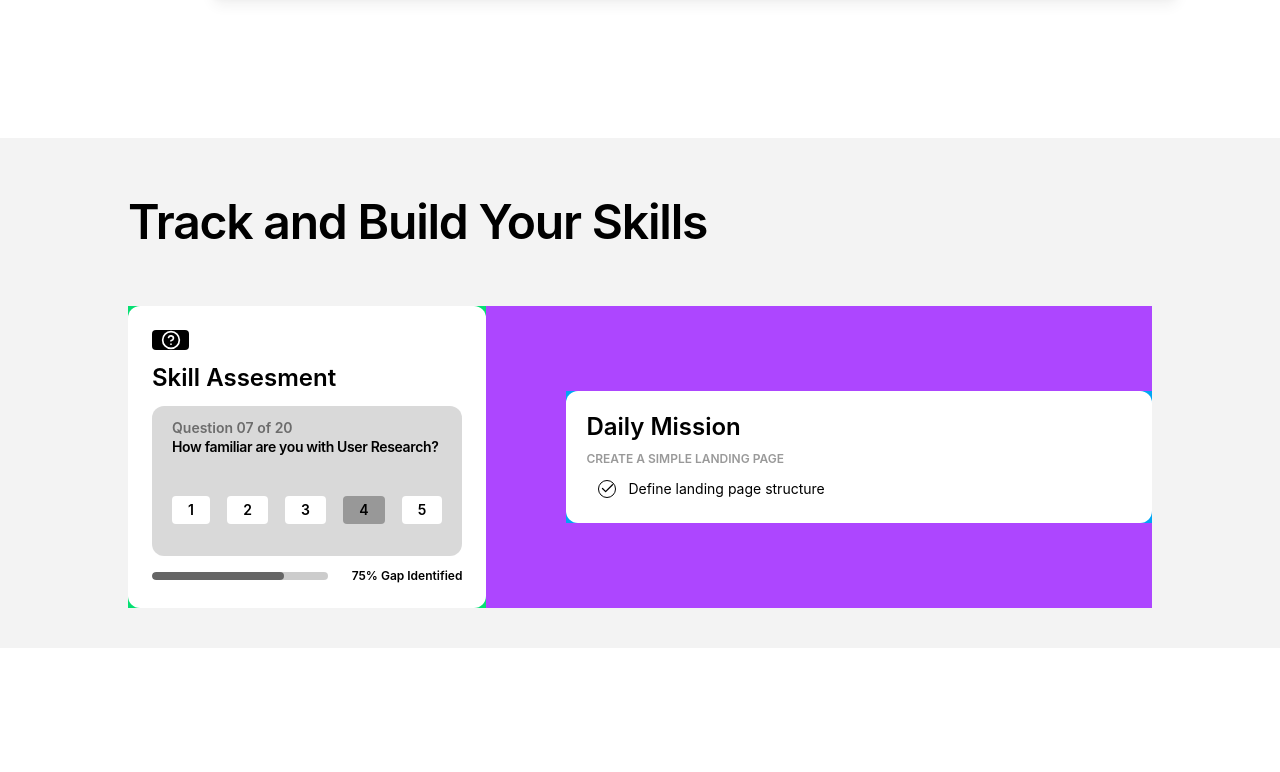
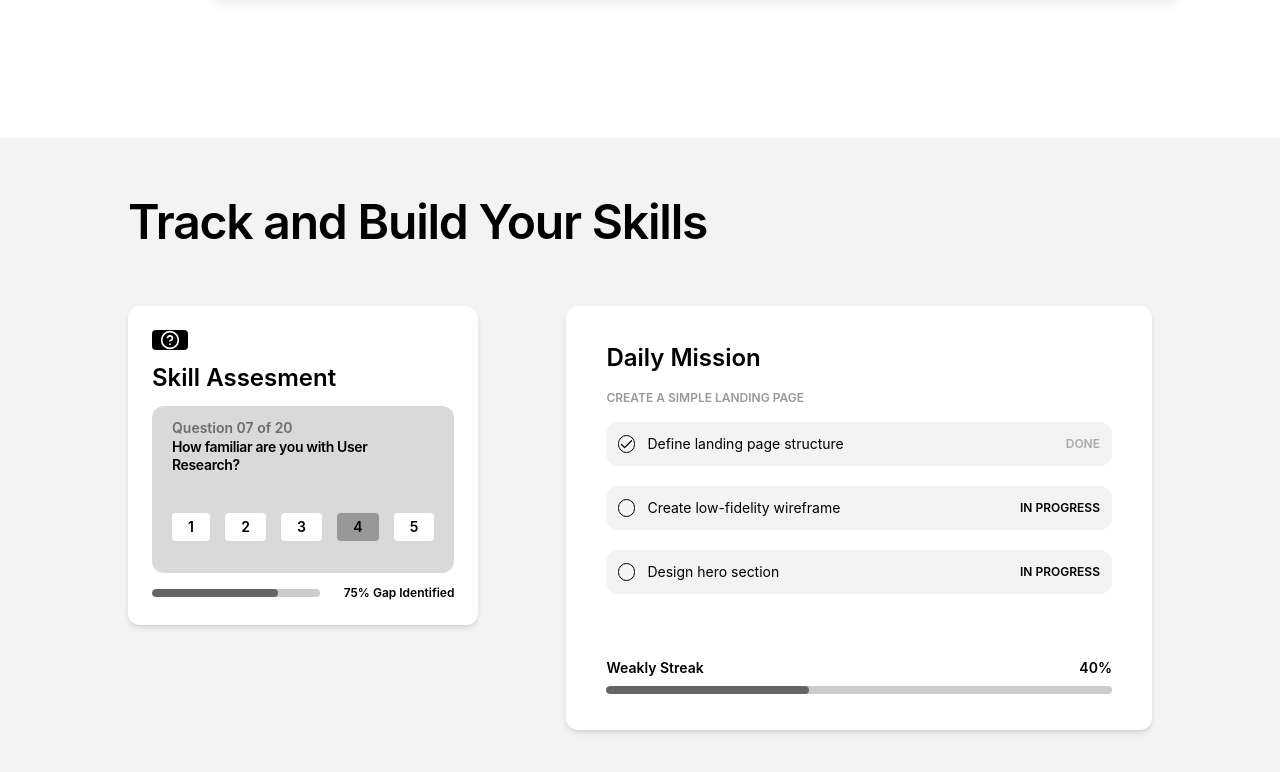
Before and after one commit to Ampasan/Frontend_CareerBytes, a React (Vite) app: page / in a window 1280 px wide. Shown: the part 2559-3331 px from the top of the page. Before the commit the page ends 3207 px from the top, so only its background shows below. Built offline with nearby package versions, Linux system fonts and the light colour scheme.

Commit message:
Feat: Add checklist variant and edit mission section cards

```diff
--- a/src/components/ui/Checklist.jsx
+++ b/src/components/ui/Checklist.jsx
@@ -1,14 +1,26 @@
 import { Check } from 'lucide-react';
 
-function Checklist({ bgColor, isCheck, text }) {
+function Checklist({ bgColor, isCheck, text, variant = "normal" }) {
+
+    const padding = variant === "with-status"? "p-3" : "p-1";
+
     return(
         <>
-        <div className="p-1 px-3 rounded flex gap-3 items-center text-sm"
+        <div className={`${padding} px-3 rounded-xl flex gap-3 items-center text-sm`}
         style={{ backgroundColor: bgColor }}>
             <div className="rounded-full w-4.5 h-4.5 border flex items-center justify-center">
                 {isCheck && <Check size={15} />}
             </div>
-            <p>{text}</p>
+
+            <div className="flex justify-between items-center w-full">
+                <p>{text}</p>
+                {variant === "with-status" && (
+                    isCheck? <p className="text-xs font-semibold text-black/30">DONE</p> :
+                             <p className="text-xs font-semibold">IN PROGRESS</p>
+                )}
+            </div>
+
+
         </div>
         </>
     )
--- a/src/components/ui/DailyMissionCard.jsx
+++ b/src/components/ui/DailyMissionCard.jsx
@@ -1,14 +1,23 @@
+import Bar from "./Bar";
 import Checklist from "./Checklist";
 
-function DailyMissionCard() {
+function DailyMissionCard({ data }) {
     return(
-        <div className="bg-white p-5 rounded-xl flex flex-col gap-2">
+        <div className="bg-white p-9 px-10 rounded-xl flex flex-col gap-4 shadow-md shadow-black/10">
             <h2 className="font-semibold text-2xl">Daily Mission</h2>
             <p className="text-xs font-semibold text-black/40">CREATE A SIMPLE LANDING PAGE</p>
-            <Checklist
-            isCheck={true}
-            text="Define landing page structure"
-            />
+
+            <div className="flex flex-col gap-5 mb-12">
+                {data.map((item, index) => (
+                    <Checklist
+                    bgColor="var(--color-image)"
+                    isCheck={item.isCheck}
+                    text={item.text}
+                    variant={item.variant}
+                />
+                ))}
+            </div>
+            <Bar progress={40} text="Weakly Streak" variant="C" />
 
         </div>
     )
--- a/src/components/ui/SkillAsCard.jsx
+++ b/src/components/ui/SkillAsCard.jsx
@@ -4,7 +4,7 @@ import Bar from "./Bar";
 
 function SkillAsCard() {
     return(
-        <div className="bg-white p-6 rounded-xl flex flex-col gap-3">
+        <div className="bg-white p-6 rounded-xl flex flex-col gap-3 shadow-md shadow-black/10">
             <div className="bg-black w-[12%] rounded-sm">
                 <div className="flex justify-center items-center">
                     <CircleQuestionMark color="#ffffff" size={20}/>
--- a/src/features/landing/components/MissionSection.jsx
+++ b/src/features/landing/components/MissionSection.jsx
@@ -3,16 +3,23 @@ import SkillAsCard from "../../../components/ui/SkillAsCard";
 
 
 function MissionSection() {
+
+    const DailyCheckData = [
+        { isCheck: true, text: "Define landing page structure", variant: "with-status" },
+        { isCheck: false, text: "Create low-fidelity wireframe", variant: "with-status" },
+        { isCheck: false, text: "Design hero section", variant: "with-status" },
+    ]
+
     return(
         <section className="bg-[var(--color-image)]">
-            <div className="flex flex-col max-w-5xl mx-auto py-10 gap-15">
+            <div className="flex flex-col max-w-5xl mx-auto py-10 pb-25 gap-15">
                 <h1 className="text-5xl font-semibold tracking-tight mt-5">Track and Build Your Skills</h1>
-                <div className="bg-purple-500 grid grid-cols-[35%_65%] gap justify-center items-center">
-                    <div className="bg-green-400">
+                <div className="grid grid-cols-[35%_65%] justify-center">
+                    <div className="pr-2">
                         <SkillAsCard />
                     </div>
-                    <div className="bg-sky-500 ml-20">
-                        <DailyMissionCard />
+                    <div className="ml-20">
+                        <DailyMissionCard data={DailyCheckData} />
                     </div>
 
                 </div>
```
